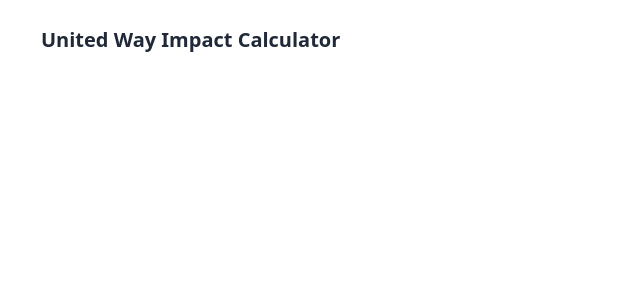
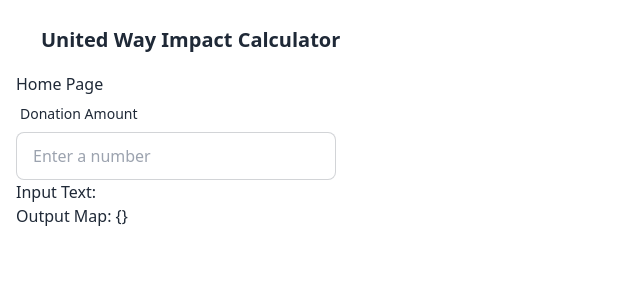
Before and after one commit to rice-apps/united-way, a React (Vite) app: page / in a window 1280 px wide. Shown: the top 300 px of the page, without its empty margins (0-640 px from the left). Built offline with nearby package versions, Linux system fonts and the light colour scheme.

Commit message:
homepage v1

```diff
--- a/src/pages/Home/Home.tsx
+++ b/src/pages/Home/Home.tsx
@@ -1,6 +1,29 @@
-//import React, { useState } from 'react';
-function Home() {
+import React, { useState } from 'react';
+const Home: React.FC = () => {
+  const [inputText, setInputText] = useState('');
+  const [outputMap, setOutputMap] = useState<Record<string, number>>({});
 
+  // prevents non-numbers to be entered
+  const handleKeyPress = (event: React.KeyboardEvent<HTMLInputElement>) => {
+    // Allow numeric digits (0-9) and some special keys (e.g., Backspace, Arrow keys, etc.)
+    const allowedKeys = /[0-9\b]/;
+
+    if (!allowedKeys.test(event.key)) {
+      event.preventDefault();
+    }
+  };
+
+  const handleInputChange = (event: React.ChangeEvent<HTMLInputElement>) => {
+    const newText = event.target.value;
+    setInputText(newText);
+
+    // Call the function that returns the output
+    const processed = multiplyValues(proportions, +newText);
+    setOutputMap(processed);
+  };
+
+
+  // processing function that takes in hard-coded map and the input text and returns the result
   const multiplyValues = (inputMap: Record<string, number>, multiplier: number): Record<string, number> => {
     const resultHashMap: Record<string, number> = {};
 
@@ -13,13 +36,13 @@
     return resultHashMap;
   };
 
-  const MyComponent: React.FC = () => {
-    // dummy proportions
-    const proportions: Record<string, number> = {
-      'Financial Stability': 0.3,
-      'Early Childhood': 0.5,
-      'Health Care': 0.2,
-    };
+  // dummy proportions used for multiplyValues
+  const proportions: Record<string, number> = {
+    'Financial Stability': 0.3,
+    'Early Childhood': 0.5,
+    'Health Care': 0.2,
+  };
+
   return (
     <>
       <a className=" normal-case text-m">Home Page</a>
@@ -27,7 +50,17 @@
         <label className="label">
           <span className="label-text">Donation Amount</span>
         </label>
-        <input type="text" placeholder="Enter a number" className="input input-bordered w-full max-w-xs" />
+        <input
+          type="text"
+          value={inputText}
+          onKeyPress={handleKeyPress}
+          onChange={handleInputChange}
+          placeholder="Enter a number"
+          className="input input-bordered w-full max-w-xs"
+        />
+        <p>Input Text: {inputText}</p>
+        {/* right now just outputs string rep of map */}
+        <p>Output Map: {JSON.stringify(outputMap)}</p>
         <label className="label">
         </label>
       </div>
@@ -36,7 +69,6 @@
     </>
 
   );
-  }
 }
 
 export default Home;
```
